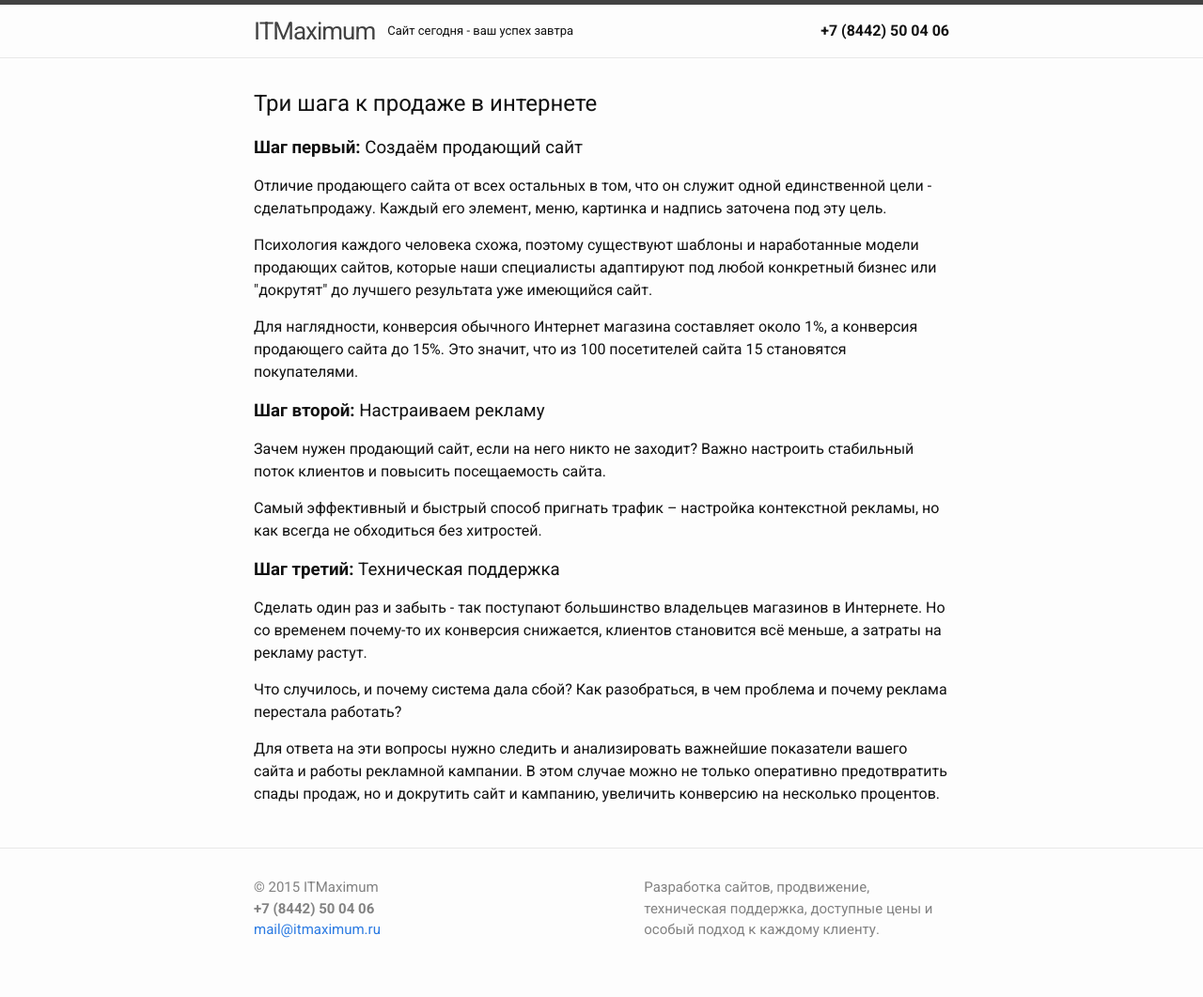
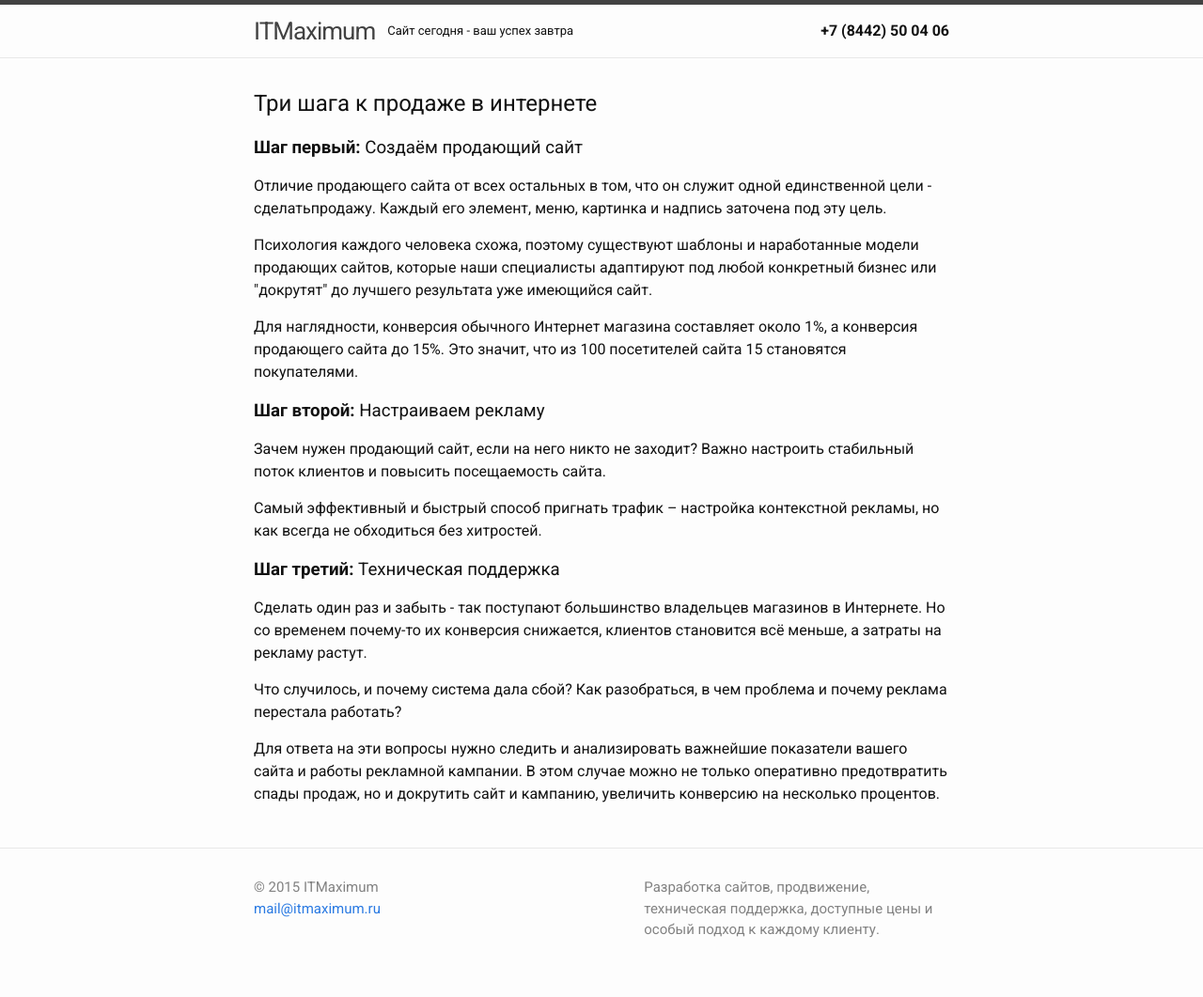
Before and after one commit to itmaximum/itmaximum.github.io, a Jekyll site: the page built from index.html, in a window 1280 px wide. Shown: the whole page at 94% size. Built offline with Jekyll 4.4.1, drawn with Linux system fonts in a browser that asks for light colours.

Commit message:
Update footer.html

```diff
--- a/_includes/footer.html
+++ b/_includes/footer.html
@@ -6,7 +6,6 @@
       <div class="footer-col  footer-col-1">
         <ul class="contact-list">
           <li>&copy; 2015 {{ site.title }}</li>
-          <li><b>+7 (8442) 50 04 06</b></li>
           <li><a href="mailto:{{ site.email }}">{{ site.email }}</a></li>
         </ul>
       </div>
```
